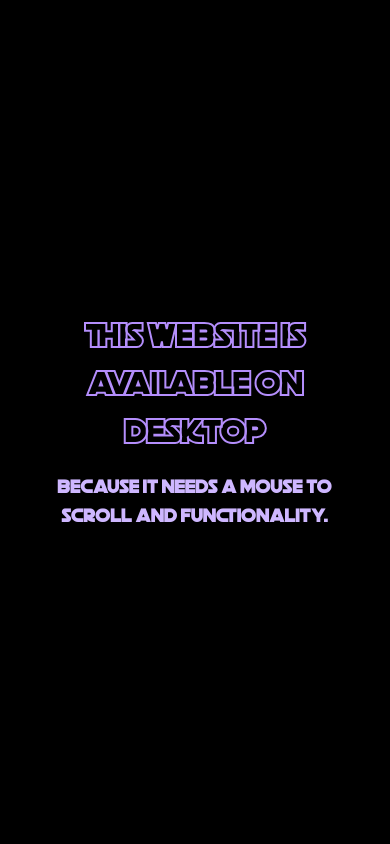
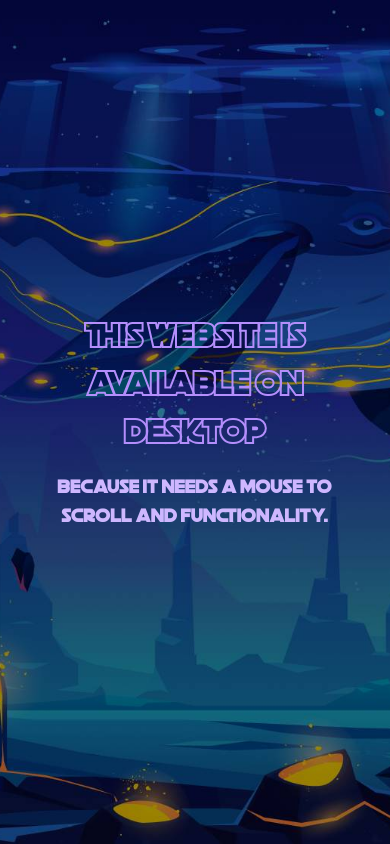
Before and after one commit to Johnell-Empuerto/Johnell-Intergalactic-Portfolio, a React (Vite) app: page / in a window 390 px wide. Built offline with nearby package versions, Linux system fonts and the light colour scheme; a web font is replaced by a local one.

Commit message:
updated responsive on the boxes on middle and works section

```diff
--- a/src/css/style.css
+++ b/src/css/style.css
@@ -1465,11 +1465,14 @@ gap: 10px;
   justify-content: center;
   align-items: center;
   height: 100dvh;
-  background: #000; /* Dark space theme */
+  background: url("../assets/works_bg.png"); /* Dark space theme */
   color: #fff;
   text-align: center;
   padding: 2rem;
   font-family: var(--primary-font);
+  background-position: center;
+  background-size: cover;
+  background-repeat: no-repeat;
 }
 
 .mobile-message h1 {
@@ -1489,21 +1492,21 @@ gap: 10px;
 /* 🔹 Responsive adjustments */
 @media screen and (max-width: 1400px) {
   .skill-box { max-width: 220px; }
+  .floating-icons { margin-left: 10px; }
+  header .contact-header { margin-right: 10px; }
+  .works-box {
+    max-width: 250px;
+
+}
 }
 
 @media screen and (max-width: 1200px) {
-  .skill-box { max-width: 170px; }
-}
-
-@media screen and (max-width: 768px) {
-  .skill-con {
-    grid-template-columns: repeat(2, 1fr); /* 2 per row on tablets */
-  }
-}
-
-@media screen and (max-width: 480px) {
-  .skill-con {
-    grid-template-columns: 1fr; /* stack all in one column on small screens */
-  }
-}
+  .skill-box { max-width: 190px; }
+  .works-box {
+    max-width: 210px;
+
+}
+}
+
+
 /* ===============================Media Queries End ================== */
```
